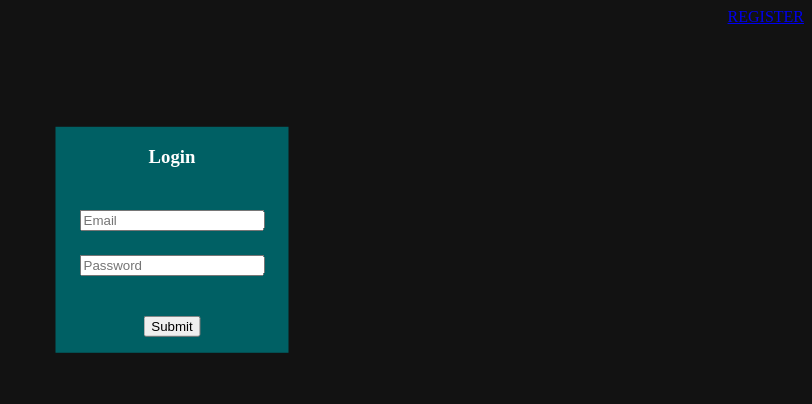
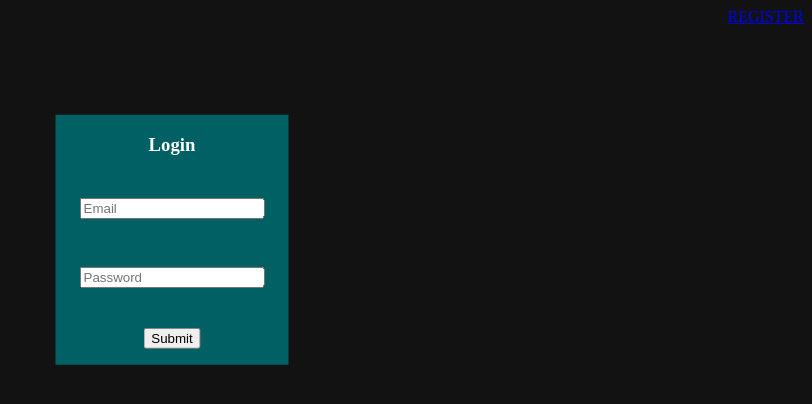
Before and after one commit to Mneme-org/Web-App, a plain HTML site: page index.html in a window 1280 px wide. Shown: the whole page, without its empty margins (468-1280 px from the left). Drawn offline with nearby package versions, Linux system fonts and the light colour scheme.

Commit message:
Update Login Screen

```diff
--- a/assets/js/login.js
+++ b/assets/js/login.js
@@ -1,12 +1,23 @@
-function token() {
+async function token() {
     let username = document.getElementById("username").value;
     let password = document.getElementById("password").value;
-    console.log(username);
-    console.log(password);
-    fetch('http://example.com/movies.json'), {
-        method: 'post',
-        body: JSON.stringify(opts)
+
+    let data = { username: username, password: password };
+
+    const response = await fetch('https://mneme.spyrosr.xyz/token', {
+        method: 'POST', // or 'PUT'
+        headers: {
+            'Content-Type': 'application/json',
+        },
+        body: JSON.stringify(data),
+    })
+
+    const statusCode = await response.status;
+
+    console.log(statusCode)
+
+    if (statusCode === 422 || statusCode === 405) {
+        console.log('Error')
+        window.location.replace('/html/home.html')
     }
-        .then(response => response.json())
-        .then(data => console.log(data));
 }
--- a/index.html
+++ b/index.html
@@ -16,10 +16,8 @@
   </div>
   <div class="login-form">
     <h3>Login</h3>
-    <form>
-      <input id="username" type="email" placeholder="Email">
-      <input id="password" type="password" placeholder="Password">
-    </form>
+    <input type="email" name="username" id="username" placeholder="Email">
+    <input type="password" name="password" id="password" placeholder="Password">
     <button onclick=token()>Submit</button>
   </div>
   <script src="assets/js/login.js"></script>
```
Also changed, not shown: page.html (added, +11 -0 lines).
